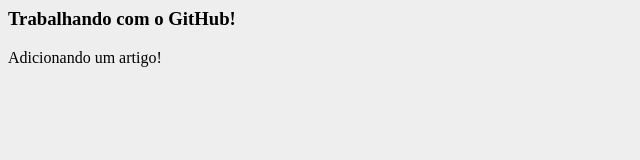
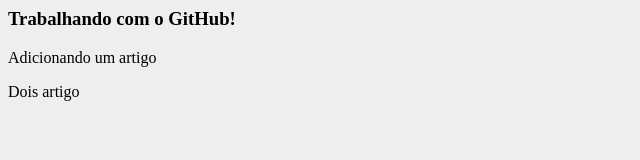
Before and after one commit to mclibaneo/curso-git, a plain HTML site: page index.html in a window 1280 px wide. Shown: the full height of the page, 0-640 px from the left. Drawn offline with Linux system fonts and the light colour scheme.

Commit message:
Add outro artigo

```diff
--- a/index.html
+++ b/index.html
@@ -5,9 +5,10 @@
 		<link rel="stylesheet" href="curso-git.css">
 	</head>
 	<body>
-		<h3>Trabalhando com o GitHub!</h3>
-		<article>
-			<p>Adicionando um artigo!</p>
-		</article>
+	<h3>Trabalhando com o GitHub!</h3>
+	<article>
+		<p> Adicionando um artigo</p>
+	</article>
+	<article><p>Dois artigo</p></article>
 	</body>
 </html>
```
